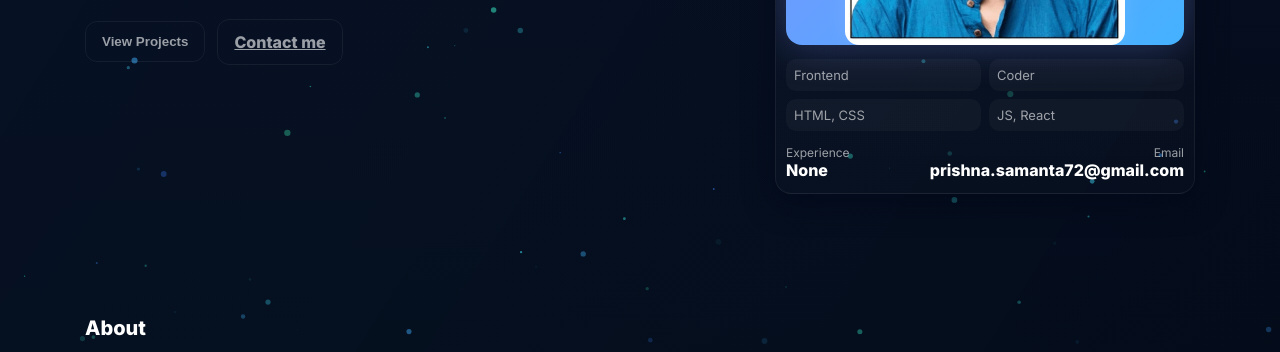
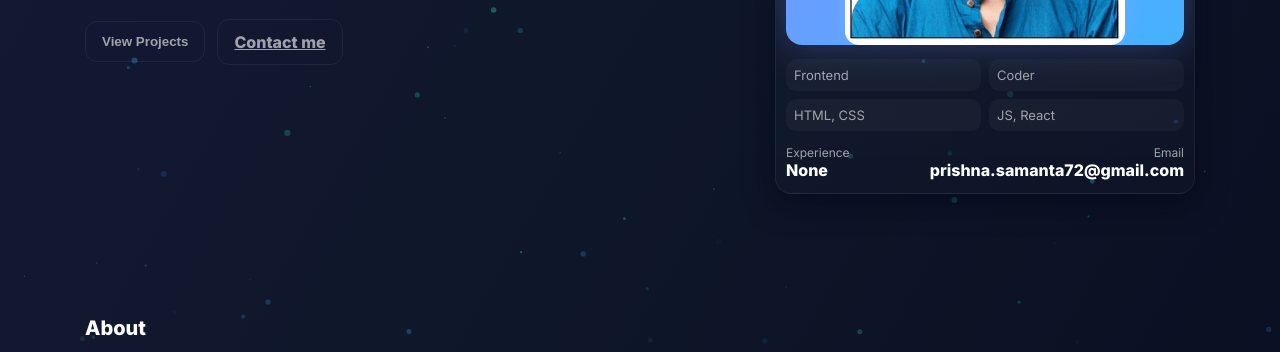
Before and after one commit to prishnasamanta/portfolio, a plain HTML site: page portfolio/index.html in a window 1280 px wide. Shown: the part 448-800 px from the top of the page. Drawn offline with Linux system fonts and the light colour scheme.

Commit message:
Update index.html

```diff
--- a/portfolio/index.html
+++ b/portfolio/index.html
@@ -18,8 +18,18 @@
   color-scheme:dark;
 }
 *{box-sizing:border-box;margin:0;padding:0}
-html,body{height:100%;background:linear-gradient(180deg,var(--bg) 0%,#051021 100%);overflow-x:hidden;scroll-behavior:smooth;}
-#bg-canvas{position:fixed;inset:0;z-index:0;pointer-events:none}
+
+/* 🌌 UPDATED BACKGROUND ANIMATION */
+html,body{
+  height:100%;
+  overflow-x:hidden;
+  scroll-behavior:smooth;
+  background: linear-gradient(300deg, #020617, #0f172a, #1e1b4b, #312e81);
+  background-size: 400% 400%;
+  animation: premiumGradient 20s ease infinite;
+}
+
+#bg-canvas{position:fixed;inset:0;z-index:0;pointer-events:none;opacity:0.6;}
 .wrap{position:relative;z-index:5;min-height:100vh;display:flex;flex-direction:column}
 header{position:fixed;top:16px;left:50%;transform:translateX(-50%);width:92%;max-width:1150px;display:flex;justify-content:space-between;align-items:center;gap:12px;padding:10px;border-radius:14px;background:linear-gradient(180deg,rgba(255,255,255,0.02),rgba(255,255,255,0.01));box-shadow:0 6px 18px rgba(2,6,23,0.6);backdrop-filter:blur(8px);border:1px solid var(--glass-border);z-index:999;}
 .logo{display:flex;align-items:center;gap:12px}
@@ -100,6 +110,7 @@ input,textarea{padding:12px;border-radius:10px;border:1px solid var(--glass-bord
 textarea{min-height:140px}
 footer{padding:28px 20px;text-align:center;color:var(--muted)}
 
+/* KEYFRAMES */
 @keyframes bgGlow {
   0%{background-position:0% 50%}
   50%{background-position:100% 50%}
@@ -109,6 +120,12 @@ footer{padding:28px 20px;text-align:center;color:var(--muted)}
   0%,100%{transform:translateY(0)}
   50%{transform:translateY(-8px)}
 }
+@keyframes premiumGradient {
+  0% { background-position: 0% 50%; }
+  50% { background-position: 100% 50%; }
+  100% { background-position: 0% 50%; }
+}
+
 @media(max-width:980px){
   .hero{grid-template-columns:1fr;gap:20px;padding-top:110px}
   .grid{grid-template-columns:repeat(2,1fr)}
@@ -144,7 +161,6 @@ footer{padding:28px 20px;text-align:center;color:var(--muted)}
   </header>
 
   <main>
-    <!-- HERO -->
     <section id="home" class="hero">
       <div class="intro">
         <div class="eyebrow">Design • Code • Develop</div>
@@ -179,7 +195,6 @@ footer{padding:28px 20px;text-align:center;color:var(--muted)}
       </aside>
     </section>
 
-    <!-- ABOUT -->
     <section id="about">
       <div class="section-head"><h2>About</h2></div>
       <div class="grid">
@@ -189,7 +204,6 @@ footer{padding:28px 20px;text-align:center;color:var(--muted)}
       </div>
     </section>
 
-    <!-- EDUCATION -->
     <section id="education">
       <div class="section-head"><h2>Education</h2></div>
       <div class="grid">
@@ -200,7 +214,6 @@ footer{padding:28px 20px;text-align:center;color:var(--muted)}
       </div>
     </section>
 
-    <!-- SKILLS -->
     <section id="skills">
       <div class="section-head"><h2>Skills</h2></div>
       <div class="grid">
@@ -210,7 +223,6 @@ footer{padding:28px 20px;text-align:center;color:var(--muted)}
       </div>
     </section>
 
-    <!-- PROJECTS -->
     <section id="projects" class="projects">
       <div class="section-head"><h2>Projects</h2></div>
       <div class="grid">
@@ -218,7 +230,6 @@ footer{padding:28px 20px;text-align:center;color:var(--muted)}
       </div>
     </section>
 
-    <!-- CONTACT -->
     <section id="contact">
       <div class="section-head"><h2>Contact</h2></div>
       <div class="contact-grid">
@@ -282,7 +293,10 @@ function Particle(){this.reset()}
 Particle.prototype.reset=function(){this.x=Math.random()*w;this.y=Math.random()*h;this.vx=rand(-0.2,0.2);this.vy=rand(-0.1,0.4);this.size=Math.random()*settings.maxSize+0.2;this.alpha=rand(0.05,0.6);this.h=Math.floor(rand(160,220));}
 Particle.prototype.step=function(){const dx=mouse.x-this.x,dy=mouse.y-this.y,d2=dx*dx+dy*dy;if(d2<100000){this.vx+=dx/100000;this.vy+=dy/100000;}this.y+=this.vy+(scrollVel*0.5);this.x+=this.vx;if(this.y>h+20||this.x<-50||this.x>w+50||this.y<-50)this.reset();}
 for(let i=0;i<settings.count;i++)particles.push(new Particle());
-function draw(){ctx.clearRect(0,0,w,h);const g=ctx.createLinearGradient(0,0,w,h);g.addColorStop(0,'rgba(12,24,40,0.15)');g.addColorStop(1,'rgba(2,6,15,0.35)');ctx.fillStyle=g;ctx.fillRect(0,0,w,h);particles.forEach(p=>{p.step();ctx.beginPath();ctx.fillStyle=`hsla(${p.h},90%,60%,${p.alpha})`;ctx.arc(p.x,p.y,p.size,0,Math.PI*2);ctx.fill();});if(mouse.x>-9000){particles.slice(0,50).forEach(p=>{const dx=p.x-mouse.x,dy=p.y-mouse.y,d2=dx*dx+dy*dy;if(d2<80000){ctx.beginPath();ctx.moveTo(p.x,p.y);ctx.lineTo(mouse.x,mouse.y);ctx.strokeStyle='rgba(124,147,255,0.06)';ctx.stroke();}});}requestAnimationFrame(draw);}
+function draw(){ctx.clearRect(0,0,w,h);
+// Removed the opaque fill here so the CSS gradient shows through
+const g=ctx.createLinearGradient(0,0,w,h);g.addColorStop(0,'rgba(12,24,40,0.0)');g.addColorStop(1,'rgba(2,6,15,0.0)');ctx.fillStyle=g;ctx.fillRect(0,0,w,h);
+particles.forEach(p=>{p.step();ctx.beginPath();ctx.fillStyle=`hsla(${p.h},90%,60%,${p.alpha})`;ctx.arc(p.x,p.y,p.size,0,Math.PI*2);ctx.fill();});if(mouse.x>-9000){particles.slice(0,50).forEach(p=>{const dx=p.x-mouse.x,dy=p.y-mouse.y,d2=dx*dx+dy*dy;if(d2<80000){ctx.beginPath();ctx.moveTo(p.x,p.y);ctx.lineTo(mouse.x,mouse.y);ctx.strokeStyle='rgba(124,147,255,0.06)';ctx.stroke();}});}requestAnimationFrame(draw);}
 draw();
 </script>
 </body>
```
